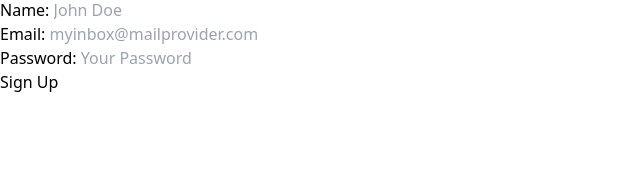
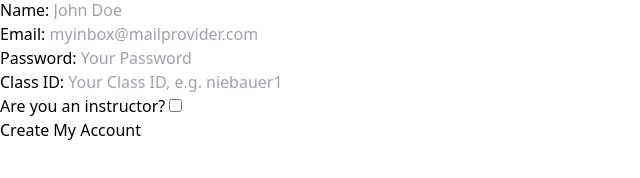
Before and after one commit to jackm3232/CEN3031Project, a React (Vite) app in the folder client/: page /create-account in a window 1280 px wide. Shown: the part 326-504 px from the top of the page, without its empty margins (0-640 px from the left). Built offline with nearby package versions, Linux system fonts and the light colour scheme.

Commit message:
Added additional fields for account creation screen, added createUser function that makes a request to the database.

```diff
--- a/client/src/components/userauth/AuthProv.jsx
+++ b/client/src/components/userauth/AuthProv.jsx
@@ -13,12 +13,46 @@ export const AuthContext = createContext(null);
 const AuthProv = ({ children }) => {
   const [user, setUser] = useState(null);
   const [loading, setLoading] = useState(true);
+  function createUser(email, password, classId, isInstructor) { // I just don't know how to use this function. Originally this was a const but that didn't
+    createUserWithEmailAndPassword(auth, email, password)       // work in this instance.
+      .then((userCredential) => {
+        const user = userCredential.user;
+        console.log('User created:', user);
+        auth.currentUser.getIdToken(/* forceRefresh */ true)
+        .then((idToken) => {
+          console.log('ID Token:', idToken);
+        })
+        let role;
+        if (isInstructor == "true") {
+          role = 'teachers';
+        }
+        else {
+          role = 'students';
+        }
+        let first = 'http://localhost:3500/create-new-user/';
+        let link = first.concat (classId, '/', role, '/', user.uid);
+        fetch(link, {
+          method: 'POST',
+          headers: {
+            'Content-Type': 'application/json',
+            'Authorization': `Bearer ${idToken}`
+          },
+          body: JSON.stringify({ your: 'data' }) // Not sure what data to put here
+          })
+          .then(response => response.json())
+          .then(data => {
+            console.log('Success:', data);
+          })
+          .catch((error) => {
+            console.error('Error:', error);
+          });
 
-  const createUser = (email, password) => {
-    setLoading(true);
-    return createUserWithEmailAndPassword(auth, email, password);
-  };
-
+      })
+      .catch((error) => {
+        console.error('Error creating user:', error.message);
+      });
+      ;
+  }
   const loginUser = (email, password) => {
     setLoading(true);
     return signInWithEmailAndPassword(auth, email, password);
--- a/client/src/components/userauth/CreateAccount.jsx
+++ b/client/src/components/userauth/CreateAccount.jsx
@@ -12,7 +12,7 @@ import {updateProfile} from "firebase/auth";
 import {useNavigate} from "react-router-dom";
 
 const CreateAccount = () => {
-  const { createUser, user, loading} = AuthProv;
+  const { user, loading} = AuthProv;
   const navigate = useNavigate();
 
 
@@ -33,7 +33,9 @@ const CreateAccount = () => {
     const name = e.target.name.value;
     const email = e.target.email.value;
     const password = e.target.password.value;
-    createUser(email, password)
+    const classID = e.target.classID.value;
+    const isInstructor = e.target.isInstructor.value;
+    createUser(email, password, classID, isInstructor)
       .then((result) => {
         updateProfile(result.user, {
           displayName: name,
@@ -88,8 +90,36 @@ const CreateAccount = () => {
                     className="input input-bordered"
                   />
                 </div>
+                <div className="form-control">
+                  <label className="label">
+                    <span className="label-text">Class ID: </span>
+                  </label>
+                  <input
+                    type="classID"
+                    name="classID"
+                    placeholder="Your Class ID, e.g. niebauer1"
+                    className="input input-bordered"
+                  />
+                </div>
+                <div className="form-control">
+                  <label className="label">
+                    <span className="label-text">Are you an instructor? </span>
+                  </label>
+                  <input
+                    type="hidden"
+                    name="isInstructor"
+                    value="false"
+                    className="input input-bordered"
+                  />
+                  <input
+                    type="checkbox"
+                    name="isInstructor"
+                    value="true"
+                    className="input input-bordered"
+                  />
+                </div>
                 <div className="form-control mt-6">
-                  <button className="btn btn-primary">Sign Up</button>
+                  <button className="btn btn-primary">Create My Account</button>
                 </div>
               </form>
             </div>
```
